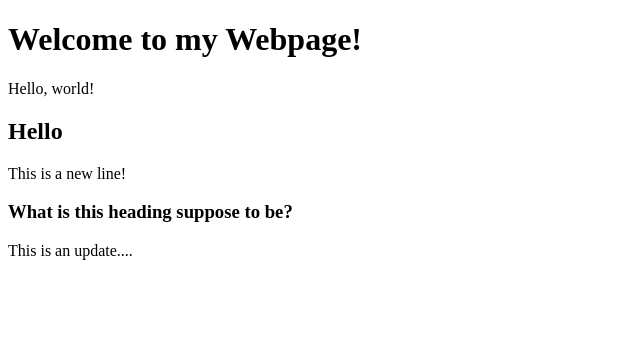
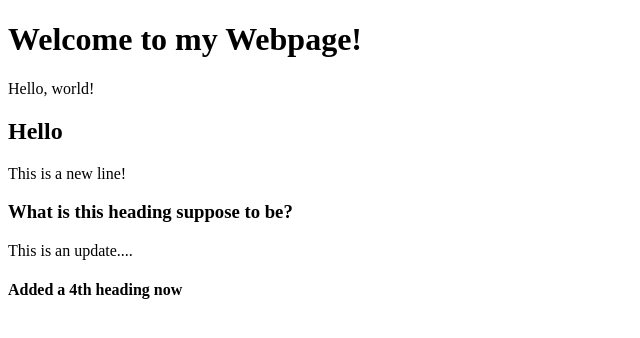
Before and after one commit to minhyumi/CS50W, a plain HTML site: page hello.html in a window 1280 px wide. Shown: the whole page, without its empty margins (0-640 px from the left). Drawn offline with Linux system fonts and the light colour scheme.

Commit message:
Update hello.html

```diff
--- a/hello.html
+++ b/hello.html
@@ -10,5 +10,6 @@
         This is a new line!
         <h3>What is this heading suppose to be?</h3>
         This is an update....
+        <h4>Added a 4th heading now</h4>
     </body>
 </html>
```
